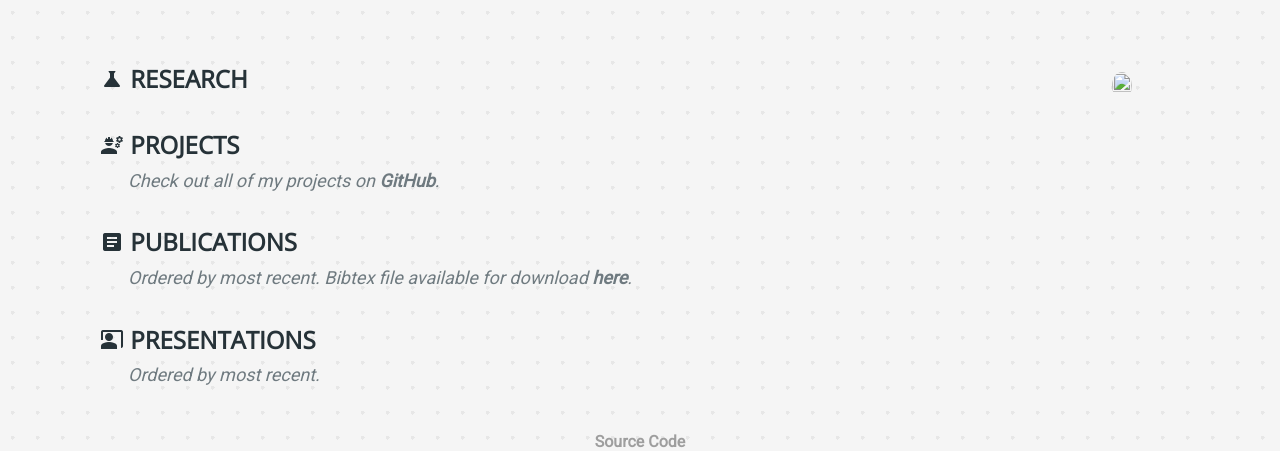
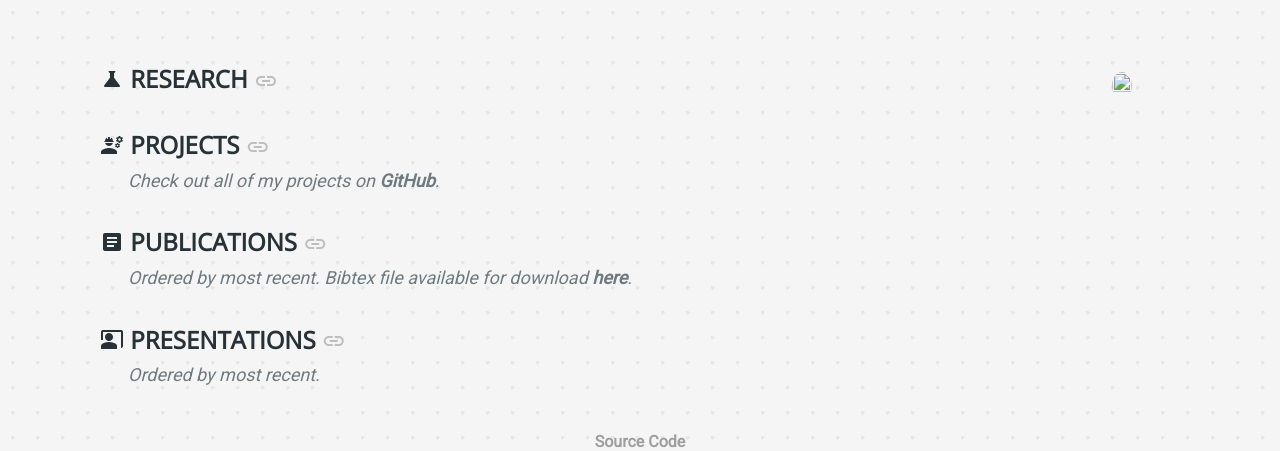
Before and after one commit to gpauloski/gpauloski.github.io, a Python web app: template templates/index.html in a window 1280 px wide. Shown: the top 451 px of the page. Run offline with Jinja, Linux system fonts and the light colour scheme; the template is opened without the code that fills it, so the values that code supplies are empty; some libraries are stand-ins or nearby versions.

Commit message:
Add section anchor links

```diff
--- a/templates/index.html
+++ b/templates/index.html
@@ -71,15 +71,21 @@
 
     <p>{{ config.overview.text | safe }}</p>
 
-    <h2 class="blue-grey-text text-darken-4">
+    <h2 id="research" class="blue-grey-text text-darken-4">
         <i class="material-icons">science</i>
         RESEARCH
+        <a href="#research" target="_self">
+            <i class="material-icons grey-text text-lighten-1" style="padding-bottom: 2px;">link</i>
+        </a>
     </h2>
     {% include 'research.html' %}
 
-    <h2 class="blue-grey-text text-darken-4" style="margin-bottom: 4px;">
+    <h2 id="projects" class="blue-grey-text text-darken-4" style="margin-bottom: 4px;">
         <i class="material-icons">engineering</i>
         PROJECTS
+        <a href="#projects" target="_self">
+            <i class="material-icons grey-text text-lighten-1" style="padding-bottom: 2px;">link</i>
+        </a>
     </h2>
     <p class="blue-grey-text text-darken-3" id="h2-subheader">
         <em>
@@ -89,9 +95,12 @@
     </p>
     {% include 'projects.html' %}
 
-    <h2 class="blue-grey-text text-darken-4" style="margin-bottom: 4px;">
+    <h2 id="publications" class="blue-grey-text text-darken-4" style="margin-bottom: 4px;">
         <i class="material-icons">article</i>
         PUBLICATIONS
+        <a href="#publications" target="_self">
+            <i class="material-icons grey-text text-lighten-1" style="padding-bottom: 2px;">link</i>
+        </a>
     </h2>
     <p class="blue-grey-text text-darken-3" id="h2-subheader">
         <em>
@@ -101,9 +110,12 @@
     </p>
     {% include 'publications.html' %}
 
-    <h2 class="blue-grey-text text-darken-4" style="margin-bottom: 4px;">
+    <h2 id="presentations" class="blue-grey-text text-darken-4" style="margin-bottom: 4px;">
         <i class="material-icons">co_present</i>
         PRESENTATIONS
+        <a href="#presentations" target="_self">
+            <i class="material-icons grey-text text-lighten-1" style="padding-bottom: 2px;">link</i>
+        </a>
     </h2>
     <p class="blue-grey-text text-darken-3" id="h2-subheader">
         <em>Ordered by most recent.</em>
```
